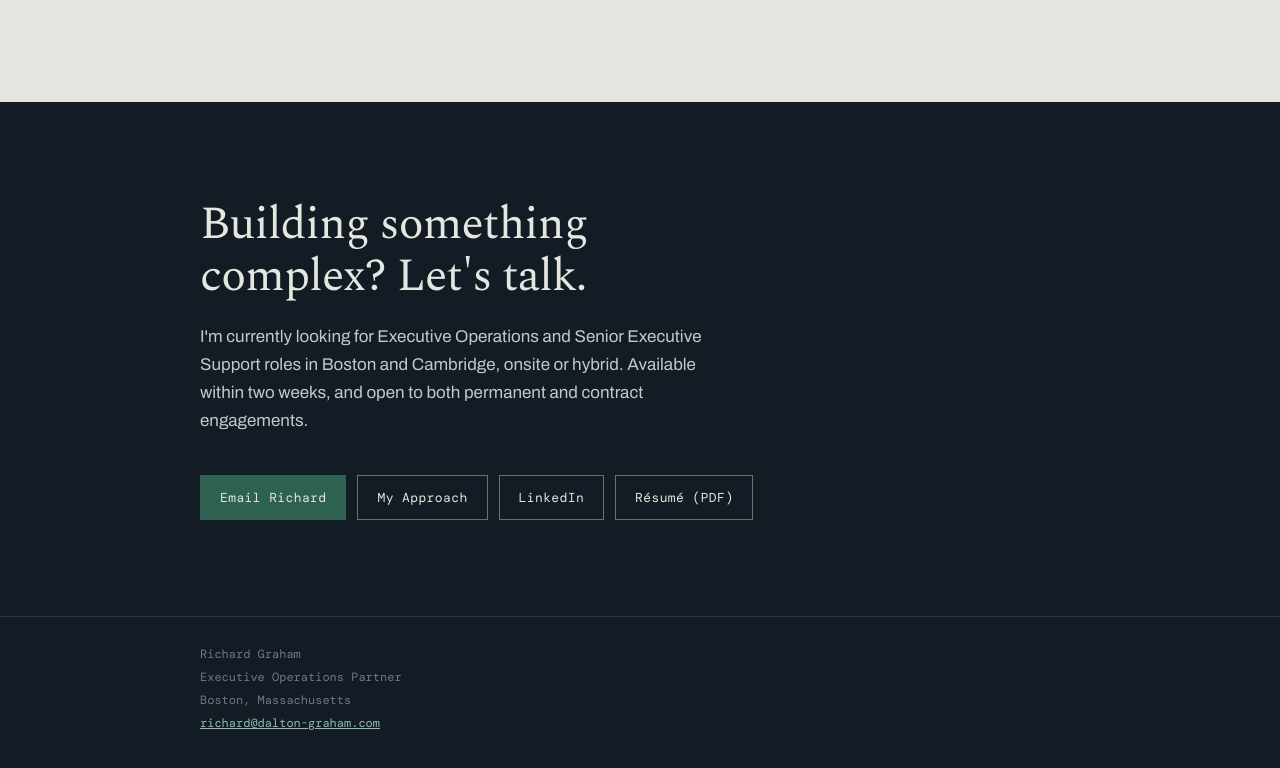
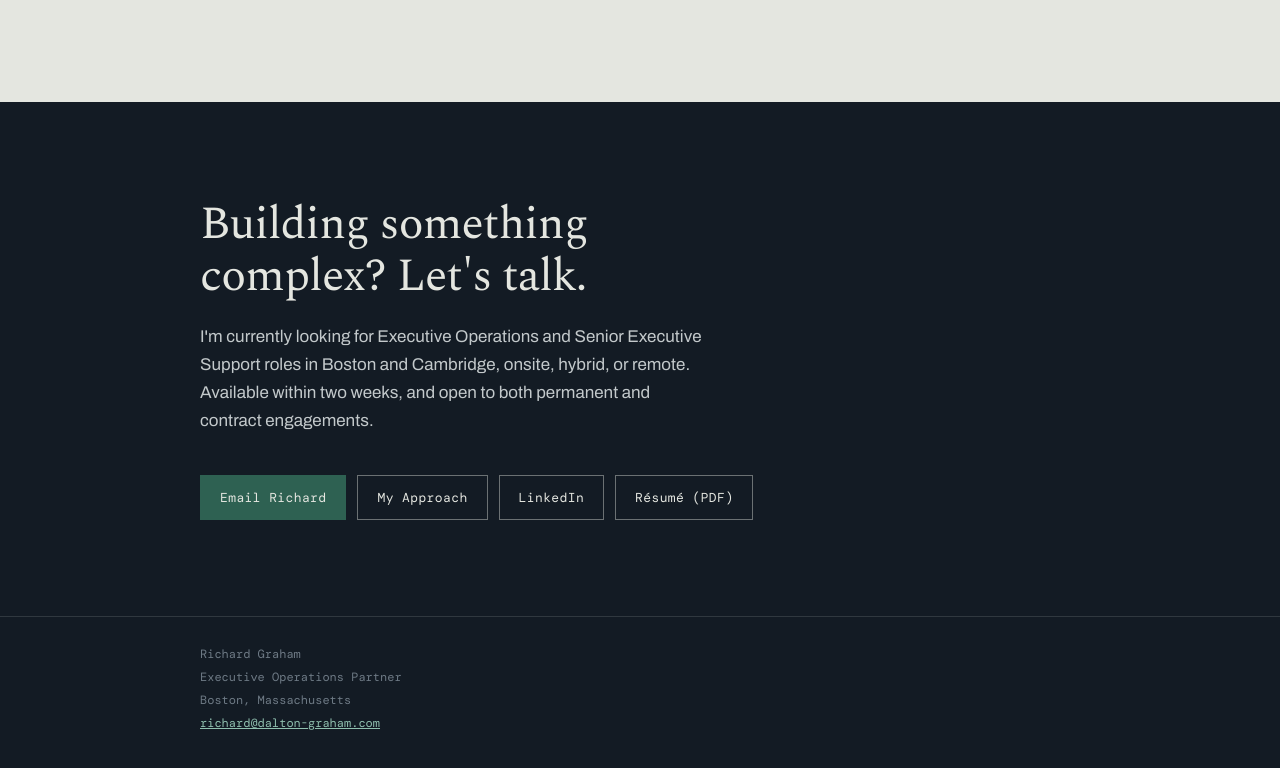
Before and after one commit to Tethon/richard-graham, a plain HTML site: page index.html in a window 1280 px wide. Shown: the part 6796-7564 px from the top of the page. Drawn offline with nearby package versions, Linux system fonts and the light colour scheme.

Commit message:
Open to onsite, hybrid, or remote
Availability line now matches LinkedIn and the confirmed application profile.

```diff
--- a/index.html
+++ b/index.html
@@ -198,7 +198,7 @@ footer a{color:var(--patina);}
 <section class="close">
   <div class="wrap">
     <h2>Building something complex? Let's talk.</h2>
-    <p>I'm currently looking for Executive Operations and Senior Executive Support roles in Boston and Cambridge, onsite or hybrid. Available within two weeks, and open to both permanent and contract engagements.</p>
+    <p>I'm currently looking for Executive Operations and Senior Executive Support roles in Boston and Cambridge, onsite, hybrid, or remote. Available within two weeks, and open to both permanent and contract engagements.</p>
     <div class="links">
       <a class="link link--go" href="mailto:richard@dalton-graham.com">Email Richard</a>
       <a class="link" href="approach.html">My Approach</a>
```
